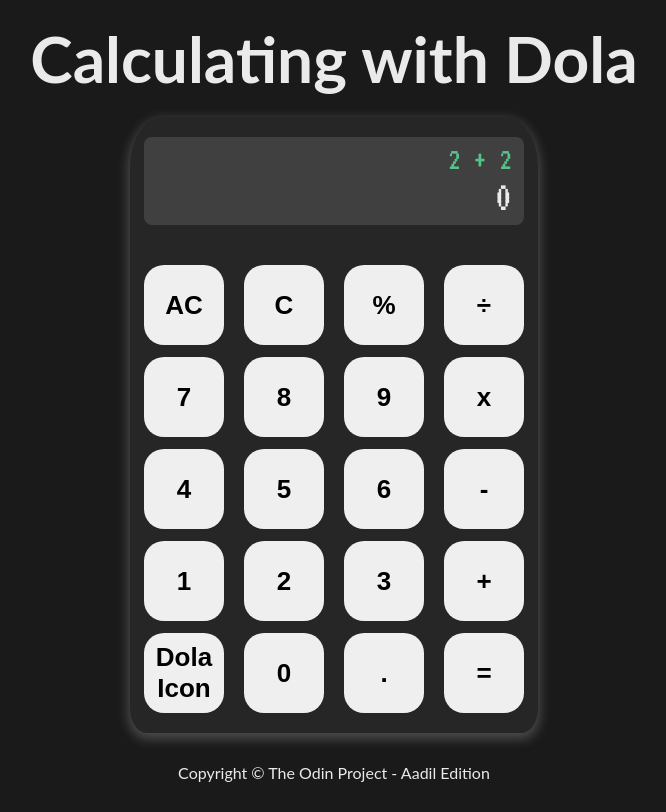
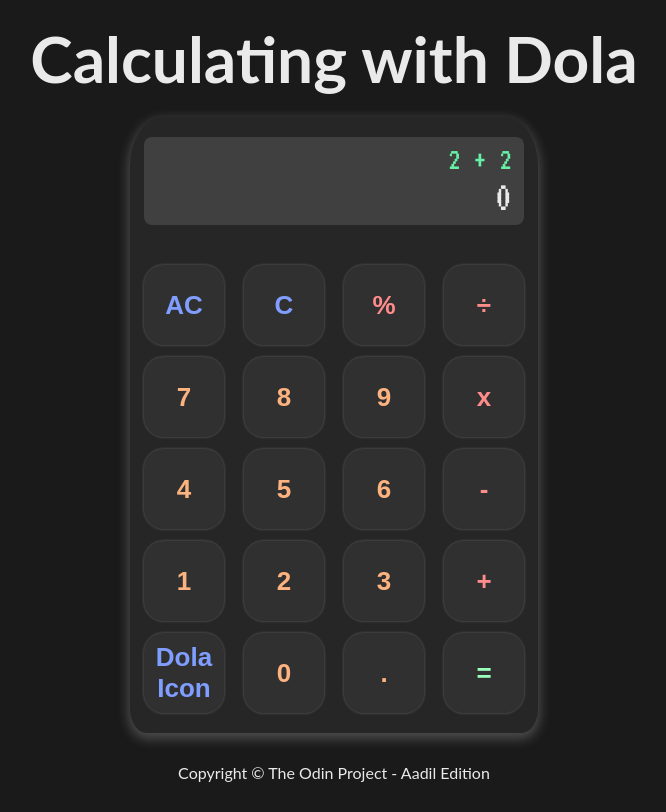
Before and after one commit to Ya-dola/odin-calculator, a plain HTML site: page index.html in a window 1280 px wide. Shown: the whole page, without its empty margins (306-972 px from the left). Drawn offline with Linux system fonts and the light colour scheme.

Commit message:
Added Colours to Buttons

```diff
--- a/index.html
+++ b/index.html
@@ -19,30 +19,30 @@
                     <div class="currCalculation">0</div>
                 </div>
                 <div class="btnsGrid">
-                    <button>AC</button>
-                    <button>C</button>
-                    <button>%</button>
-                    <button>÷</button>
+                    <button class="btnSpecial">AC</button>
+                    <button class="btnSpecial">C</button>
+                    <button class="btnOperation">%</button>
+                    <button class="btnOperation">÷</button>
 
-                    <button>7</button>
-                    <button>8</button>
-                    <button>9</button>
-                    <button>x</button>
+                    <button class="btnNum">7</button>
+                    <button class="btnNum">8</button>
+                    <button class="btnNum">9</button>
+                    <button class="btnOperation">x</button>
 
-                    <button>4</button>
-                    <button>5</button>
-                    <button>6</button>
-                    <button>-</button>
+                    <button class="btnNum">4</button>
+                    <button class="btnNum">5</button>
+                    <button class="btnNum">6</button>
+                    <button class="btnOperation">-</button>
 
-                    <button>1</button>
-                    <button>2</button>
-                    <button>3</button>
-                    <button>+</button>
+                    <button class="btnNum">1</button>
+                    <button class="btnNum">2</button>
+                    <button class="btnNum">3</button>
+                    <button class="btnOperation">+</button>
 
-                    <button>Dola Icon</button>
-                    <button>0</button>
-                    <button>.</button>
-                    <button>=</button>
+                    <button class="btnSpecial">Dola Icon</button>
+                    <button class="btnNum">0</button>
+                    <button class="btnNum">.</button>
+                    <button class="btnEquals">=</button>
                 </div>
             </div>
         </div>
--- a/style.css
+++ b/style.css
@@ -6,16 +6,16 @@
     --calc-back: #262626;
     --calc-screen: #404040;
 
-    --btn-light-blue: #b3e5fc;
-    --btn-pale-pink: #fce4ec;
-    --btn-soft-green: #e8f5e9;
-    --btn-lavender: #e6e6fa;
-    --btn-peach: #ffe0b2;
+    --btn-blue: #809eff;
+    --btn-green: #98ffbc;
+    --btn-red: #ff8b8b;
+    --btn-orange: #fcb37f;
+    --btn-base: #303030;
 
     --light-txt: #eaeaea;
 
-    --txt-btn: #333;
-    --txt-result: #56c48a;
+    --txt-btn-active: #333;
+    --txt-result: #65f1a6;
 
     --size-heading: 64px;
     --size-display-main: 44px;
@@ -55,14 +55,16 @@ button {
     border: none;
     outline: none;
     border-radius: 25%;
+    background-color: var(--btn-base);
+    color: var(--light-txt);
     font-size: var(--size-button);
     font-weight: 700;
+    box-shadow: 0 0 2px 1px rgba(196, 196, 196, 0.2);
     transition: all 0.2s ease-in-out;
 }
 
 button:hover {
-    /*transform: translate3d(0, -8%, 20px);*/
-    transform: translateY(-8%);
+    transform: translateY(-6%);
 }
 
 /*Classes*/
@@ -118,6 +120,21 @@ button:hover {
     grid-gap: 12px 20px;
 }
 
+.btnNum {
+    color: var(--btn-orange);
+}
+
+.btnOperation {
+    color: var(--btn-red);
+}
+
+.btnSpecial {
+    color: var(--btn-blue);
+}
+
+.btnEquals {
+    color: var(--btn-green);
+}
 
 .footer {
     display: flex;
```
